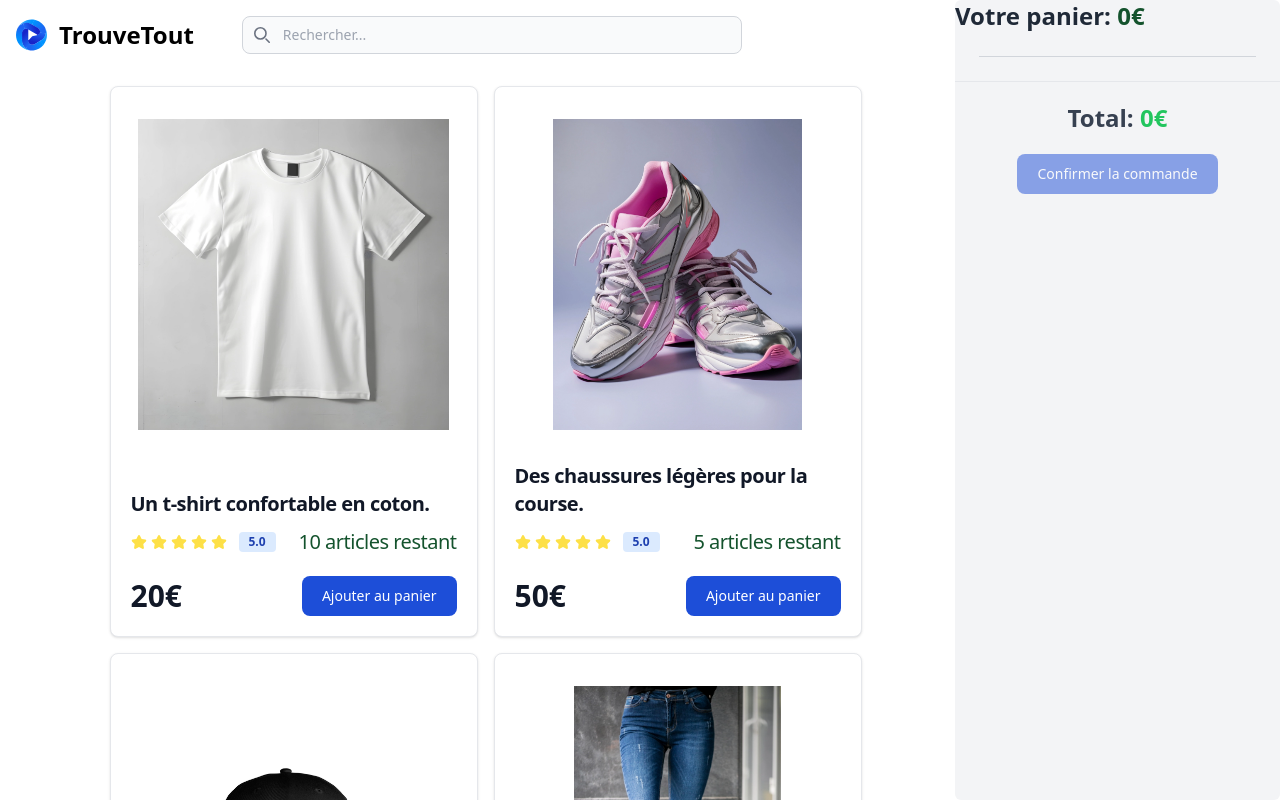
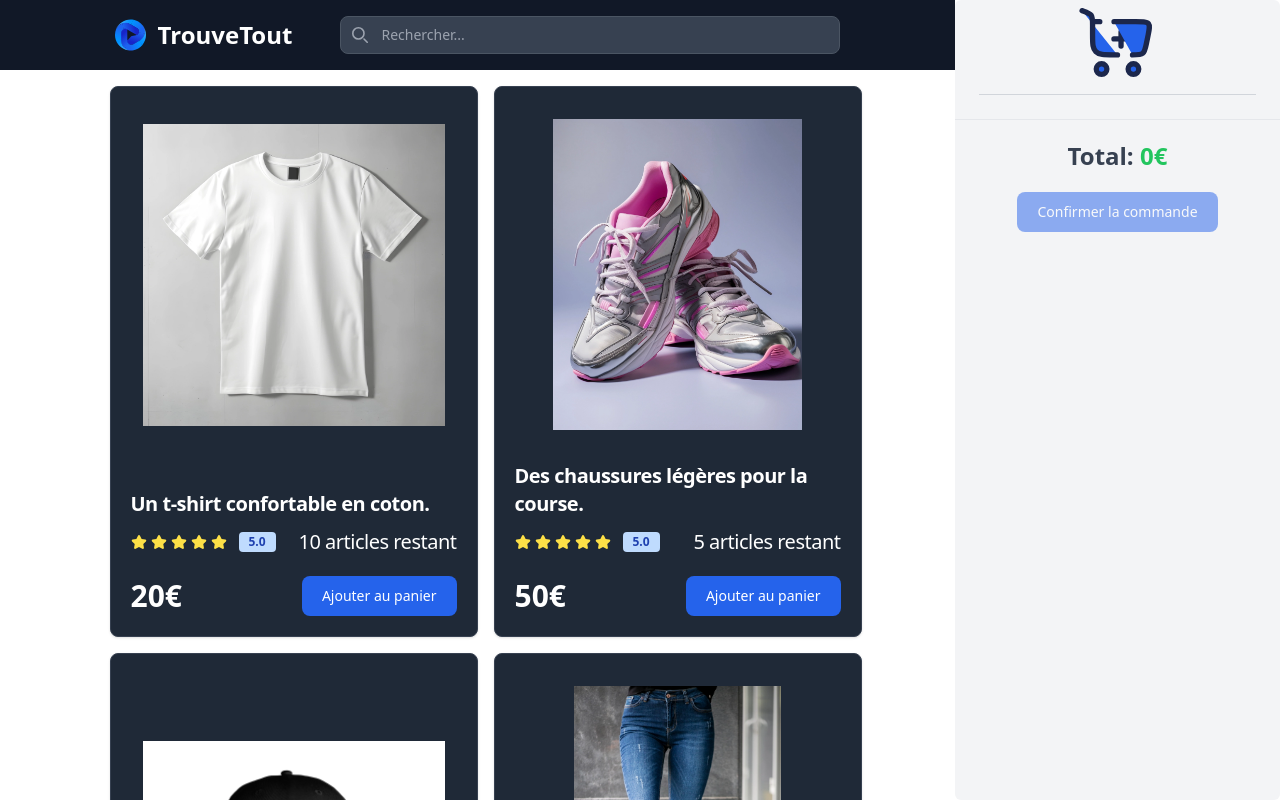
Before and after one commit to OnlyPassionCode/TINaim, a React (Vite) app: page / in a window 1280 px wide. Shown: the top 800 px of the page. Built offline with nearby package versions, Linux system fonts and the light colour scheme.

Commit message:
remove white, full dark now + fix nav

```diff
--- a/src/components/Button/Button.tsx
+++ b/src/components/Button/Button.tsx
@@ -8,7 +8,7 @@ type ButtonProps = {
 
 function Button({disabled, onClick, children} : ButtonProps){
     return (
-        <button className={`${disabled ? 'opacity-50 cursor-not-allowed' : ''} text-white bg-blue-700 hover:bg-blue-800 focus:ring-4 focus:outline-none focus:ring-blue-300 font-medium rounded-lg text-sm px-5 py-2.5 text-center dark:bg-blue-600 dark:hover:bg-blue-700 dark:focus:ring-blue-800`}
+        <button className={`${disabled ? 'opacity-50 cursor-not-allowed' : ''} text-white focus:outline-none focus:ring-blue-300 font-medium rounded-lg text-sm px-5 py-2.5 text-center bg-blue-600 hover:bg-blue-700 focus:ring-blue-800`}
         disabled={disabled}
         onClick={onClick}>
             {children}
--- a/src/components/Cart/Cart.tsx
+++ b/src/components/Cart/Cart.tsx
@@ -15,7 +15,7 @@ function CartItem({item, removeFromCart, incrementItem, decrementItem}: CartItem
     return (
     <div className="flex items-center gap-4">
         <div className="w-36 h-36 shrink-0 bg-white p-2 rounded-md">
-            <img src={"/images/resized/webp/" + item.getImageUrl()} className="w-full h-full object-contain" />
+            <img src={"/images/resized/webp/" + item.getImageUrl()} className="w-full h-full object-contain select-none pointer-events-none" />
         </div>
         <div className="w-full">
             <h3 className="text-lg font-semibold text-gray-800">{item.getName()}</h3>
@@ -59,8 +59,8 @@ type CartProps = {
 function Cart({cart, removeFromCart, incrementItem, decrementItem} : CartProps){
     return (
     <>
-    <div className="relative xl:max-w-[325px] xl:min-w-[325px] bg-gray-100 rounded-md xl:fixed right-0 bottom-0 top-0 overflow-y-auto max-h-screen">
-        <h2 className="text-2xl font-extrabold text-gray-800">Votre panier: <span className="text-green-900">{totalItems(cart)}€</span></h2>
+    <div id="cart" className="relative xl:max-w-[325px] xl:min-w-[325px] bg-gray-100 rounded-md xl:fixed right-0 bottom-0 top-0 overflow-y-auto max-h-screen mt-5 xl:mt-0">
+        <div className="bg-gray border-gray-200 min-h-[70px] max-h-[70px] flex justify-center align-center"><img className="w-[85px] h-[85px]" src="/images/cart.svg" alt="Image d'un cadis" /></div>
         {cart.length > 0 && <hr className="border-gray-300 mt-4" />}
         <div className="space-y-4 p-6">
             {cart.map((item: Item, index: number)=><CartItem key={index} item={item} removeFromCart={removeFromCart} incrementItem={incrementItem} decrementItem={decrementItem} />)}
--- a/src/components/Catalog/Catalog.tsx
+++ b/src/components/Catalog/Catalog.tsx
@@ -8,12 +8,12 @@ type CatalogItemProps = {
 
 function CatalogItem({item, addToCart}: CatalogItemProps){
     return (
-    <div className="flex flex-col me-4 lg:me-0 w-[80%] max-w-sm xl:max-w-[23rem] bg-white border border-gray-200 rounded-lg shadow dark:bg-gray-800 dark:border-gray-700 lg:ml-4 mt-4">
+    <div className="flex flex-col me-4 lg:me-0 w-[80%] max-w-sm xl:max-w-[23rem] border rounded-lg shadow bg-gray-800 border-gray-700 lg:ml-4 mt-4">
         <div className='flex-grow flex justify-center cursor-pointer'>
-            <img className="transform transition-transform duration-300 hover:scale-105 p-8 rounded-t-lg max-w-[375px] max-h-[375px] object-contain" src={"/images/resized/webp/" + item.getImageUrl()} alt={item.getName()} />
+            <img className="transform transition-transform duration-300 hover:scale-105 p-8 rounded-t-lg overflow-x-hidden max-w-[350px] max-h-[350px] md:max-w-[375px] md:max-h-[375px] object-contain select-none" src={"/images/resized/webp/" + item.getImageUrl()} alt={item.getName()} />
         </div>
         <div className="px-5 pb-5">
-            <h5 className="text-xl font-semibold tracking-tight text-gray-900 dark:text-white">{item.getDescription()}</h5>
+            <h5 className="text-xl font-semibold tracking-tight text-white">{item.getDescription()}</h5>
             <div className="flex justify-between">
                 <div className="flex items-center mt-2.5 mb-5">
                     <div className="flex items-center space-x-1 rtl:space-x-reverse">
@@ -33,10 +33,10 @@ function CatalogItem({item, addToCart}: CatalogItemProps){
                             <path d="M20.924 7.625a1.523 1.523 0 0 0-1.238-1.044l-5.051-.734-2.259-4.577a1.534 1.534 0 0 0-2.752 0L7.365 5.847l-5.051.734A1.535 1.535 0 0 0 1.463 9.2l3.656 3.563-.863 5.031a1.532 1.532 0 0 0 2.226 1.616L11 17.033l4.518 2.375a1.534 1.534 0 0 0 2.226-1.617l-.863-5.03L20.537 9.2a1.523 1.523 0 0 0 .387-1.575Z"/>
                         </svg>
                     </div>
-                    <span className="bg-blue-100 text-blue-800 text-xs font-semibold px-2.5 py-0.5 rounded dark:bg-blue-200 dark:text-blue-800 ms-3">5.0</span>
+                    <span className="text-xs font-semibold px-2.5 py-0.5 rounded bg-blue-200 text-blue-800 ms-3">5.0</span>
                 </div>
                 <div className="flex items-center mt-2.5 mb-5">
-                    <span className="text-xl tracking-tight text-green-900 dark:text-white">
+                    <span className="text-xl tracking-tight text-white">
                     {item.getAmount() > 0
                     ? `${item.getAmount()} article${item.getAmount() > 1 ? "s" : ""} restant`
                     : <span className="text-red-900">Plus de stock</span>}
@@ -44,7 +44,7 @@ function CatalogItem({item, addToCart}: CatalogItemProps){
                 </div>
             </div>
             <div className="flex items-center justify-between">
-                <span className="text-3xl font-bold text-gray-900 dark:text-white">{item.getPrice()}€</span>
+                <span className="text-3xl font-bold text-white">{item.getPrice()}€</span>
                 <Button onClick={() => addToCart(item)} disabled={item.getAmount() <= 0} >Ajouter au panier</Button>
             </div>
         </div>
--- a/src/components/Footer/Footer.tsx
+++ b/src/components/Footer/Footer.tsx
@@ -1,13 +1,13 @@
 function Footer(){
     return (
-        <footer className="bg-white xl:w-[calc(100%-325px)] mt-5 shadow dark:bg-gray-900">
+        <footer className="xl:w-[calc(100%-325px)] mt-5 shadow bg-gray-900">
             <div className="w-full max-w-screen-xl mx-auto p-4 md:py-8">
                 <div className="sm:flex sm:items-center sm:justify-between">
                     <a href="#" className="flex items-center mb-4 sm:mb-0 space-x-3 rtl:space-x-reverse">
                         <img src="/logo.svg" className="h-8" alt="Flowbite Logo" />
-                        <span className="self-center text-2xl font-semibold whitespace-nowrap dark:text-white">TrouveTout</span>
+                        <span className="self-center text-2xl font-semibold whitespace-nowrap text-white">TrouveTout</span>
                     </a>
-                    <ul className="flex flex-wrap items-center mb-6 text-sm font-medium text-gray-500 sm:mb-0 dark:text-gray-400">
+                    <ul className="flex flex-wrap items-center mb-6 text-sm font-medium sm:mb-0 text-gray-400">
                         <li>
                             <a href="#" className="hover:underline me-4 md:me-6">A propos</a>
                         </li>
@@ -22,8 +22,8 @@ function Footer(){
                         </li>
                     </ul>
                 </div>
-                <hr className="my-6 border-gray-200 sm:mx-auto dark:border-gray-700 lg:my-8" />
-                <span className="block text-sm text-gray-500 sm:text-center dark:text-gray-400">© 2024 <a href="https://kevin-vanwassenhove.com/" className="hover:underline" target="_blank">Vanwassenhove Kevin</a>. Tout droit réservé.</span>
+                <hr className="my-6 sm:mx-auto border-gray-700 lg:my-8" />
+                <span className="block text-sm sm:text-center text-gray-400">© 2024 <a href="https://kevin-vanwassenhove.com/" className="hover:underline" target="_blank">Vanwassenhove Kevin</a>. Tout droit réservé.</span>
             </div>
         </footer>
     );
--- a/src/components/Navbar/Navbar.tsx
+++ b/src/components/Navbar/Navbar.tsx
@@ -1,22 +1,25 @@
 function Navbar(){
     return (
-    <nav className="bg-white border-gray-200 dark:bg-gray-900 min-h-[70px] max-h-[70px] mb-11 md:mb-0 xl:w-[calc(100%-325px)]">
+    <nav className="mb-[45px] cart:mb-0 relative flex border-gray-200 bg-gray-900 min-h-[70px] max-h-[70px] xl:w-[calc(100%-325px)]">
         <div className="max-w-screen-xl flex flex-wrap items-center mx-auto p-4">
             <a href="#" className="flex items-center space-x-3 rtl:space-x-reverse">
                 <img src="/logo.svg" className="h-8" alt="Flowbite Logo" />
-                <span className="self-center text-2xl font-semibold whitespace-nowrap dark:text-white">TrouveTout</span>
+                <span className="self-center text-2xl font-semibold whitespace-nowrap text-white">TrouveTout</span>
             </a>
-            <div className="items-center w-full md:flex md:w-auto md:order-1 md:ms-12 my-8 md:my-0" id="navbar-search">
-                <div className="relative">
+            <div className="items-center ms-12" id="navbar-search">
+                <div className="absolute top-[80px] left-[10vw] cart:left-0 cart:top-0 cart:relative">
                     <div className="absolute inset-y-0 start-0 flex items-center ps-3 pointer-events-none z-50">
-                        <svg className="w-4 h-4 text-gray-500 dark:text-gray-400" aria-hidden="true" xmlns="http://www.w3.org/2000/svg" fill="none" viewBox="0 0 20 20">
+                        <svg className="w-4 h-4 text-gray-400" aria-hidden="true" xmlns="http://www.w3.org/2000/svg" fill="none" viewBox="0 0 20 20">
                             <path stroke="currentColor" strokeLinecap="round" strokeLinejoin="round" strokeWidth="2" d="m19 19-4-4m0-7A7 7 0 1 1 1 8a7 7 0 0 1 14 0Z"/>
                         </svg>
                     </div>
-                    <input type="text" id="search-navbar" className="block w-full md:w-[500px] p-2 ps-10 text-sm text-gray-900 border border-gray-300 rounded-lg bg-gray-50 focus:ring-blue-500 focus:border-blue-500 dark:bg-gray-700 dark:border-gray-600 dark:placeholder-gray-400 dark:text-white dark:focus:ring-blue-500 dark:focus:border-blue-500" placeholder="Rechercher..."/>
+                    <input type="text" id="search-navbar" className="block w-[80vw] cart:w-[500px] p-2 ps-10 text-sm border rounded-lg bg-gray-700 border-gray-600 placeholder-gray-400 text-white focus:ring-blue-500 focus:border-blue-500" placeholder="Rechercher..."/>
                 </div>
             </div>
         </div>
+        <a href="#cart" className="basis-14 xl:hidden flex justify-center items-center me-5 min-h-[70px] max-h-[70px]">
+            <img className="min-w-[50px] min-h-[50px]" src="/images/cart-white.svg" alt="Image d'un cadis" />
+        </a>
     </nav>
     )
 }
--- a/src/index.css
+++ b/src/index.css
@@ -1,3 +1,7 @@
 @tailwind base;
 @tailwind components;
 @tailwind utilities;
+
+html {
+    scroll-behavior: smooth;
+}
--- a/tailwind.config.js
+++ b/tailwind.config.js
@@ -5,7 +5,11 @@ module.exports = {
     "./src/**/*.{js,ts,jsx,tsx}",
   ],
   theme: {
-    extend: {},
+    extend: {
+      screens: {
+        'cart': '840px',
+      },
+    },
   },
   plugins: [],
 };
```
Also changed, not shown: public/images/cart-white.svg (added), public/images/cart.svg (added).
